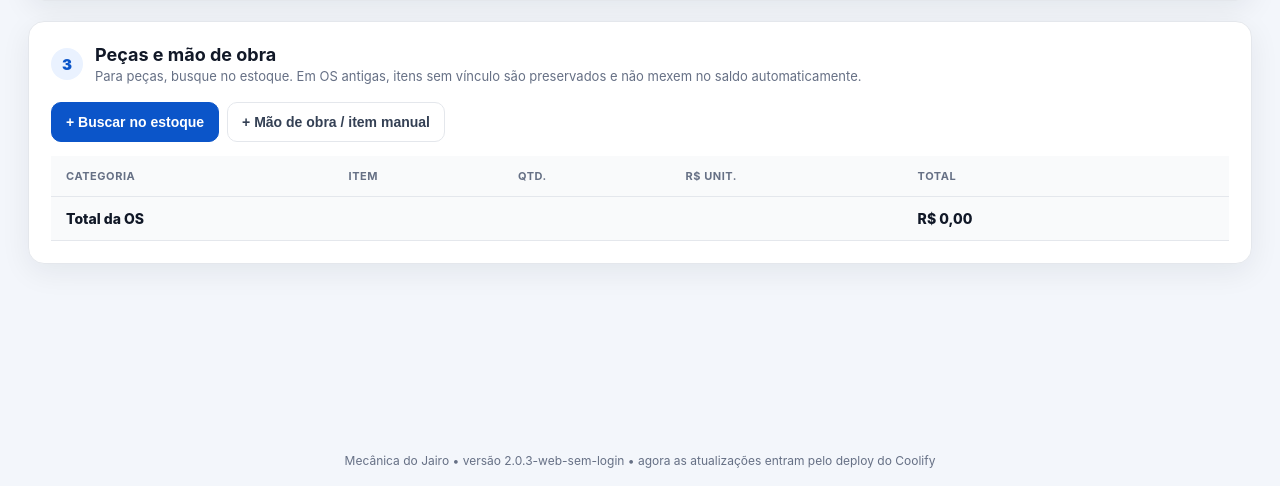
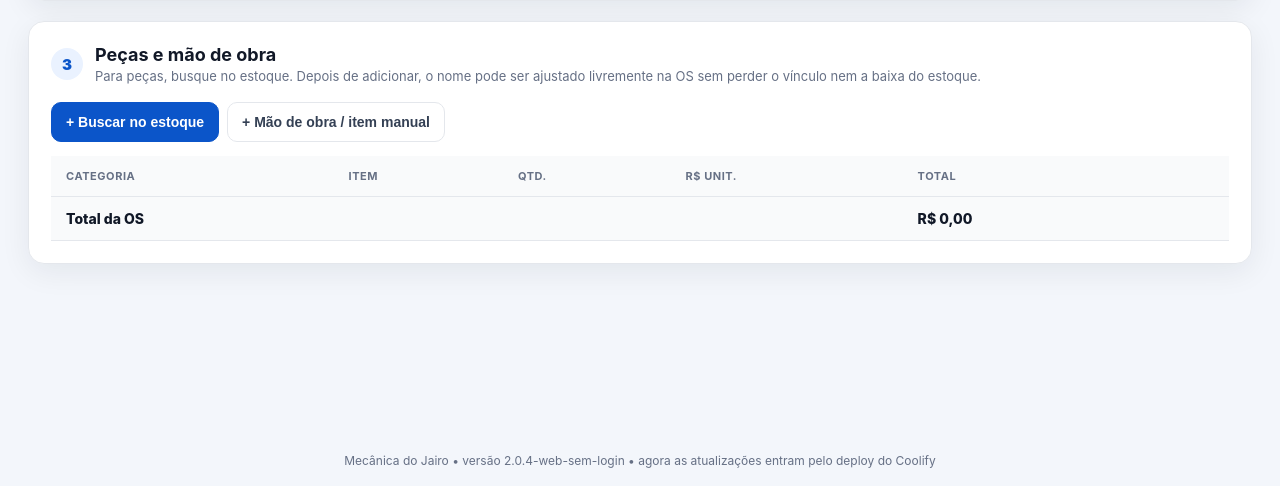
Before and after one commit to sketchJayJay/Mec-nica-do-Jairo, a Flask app: page /os/nova in a window 1280 px wide. Shown: the part 965-1451 px from the top of the page. Run offline with Flask 3, Linux system fonts and the light colour scheme; some libraries are stand-ins or nearby versions.

Commit message:
Add files via upload

```diff
--- a/app.py
+++ b/app.py
@@ -42,7 +42,7 @@ from db import (
     transaction,
 )
 
-APP_VERSION = "2.0.3-web-sem-login"
+APP_VERSION = "2.0.4-web-sem-login"
 
 
 def create_app(test_config: dict | None = None) -> Flask:
--- a/static/js/os_form.js
+++ b/static/js/os_form.js
@@ -19,7 +19,7 @@
         <input type="hidden" name="item_origem_estoque[]" value="${origin}">
         <input class="item-cat" name="item_categoria[]" value="${esc(item.categoria || '')}" aria-label="Categoria" ${origin ? 'readonly title="Item vinculado ao estoque. Para trocar a peça, remova a linha e adicione outra pelo estoque."' : ''}>
       </td>
-      <td><input class="item-name" name="item_nome[]" value="${esc(item.item || '')}" required aria-label="Item" ${origin ? 'readonly title="Item vinculado ao estoque. Para trocar a peça, remova a linha e adicione outra pelo estoque."' : ''}></td>
+      <td><input class="item-name" name="item_nome[]" value="${esc(item.item || '')}" required aria-label="Item" ${origin ? 'title="Nome editável somente nesta OS. O vínculo e a baixa continuam sendo feitos pelo item original do estoque."' : ''}></td>
       <td><input class="item-qty" name="item_qtde[]" type="number" min="1" step="1" value="${qty}" aria-label="Quantidade"></td>
       <td><input class="item-price" name="item_preco[]" inputmode="decimal" value="${price.toFixed(2)}" aria-label="Preço unitário"></td>
       <td class="row-total">${money(qty*price)}</td>
--- a/templates/os_form.html
+++ b/templates/os_form.html
@@ -37,7 +37,7 @@
 </div></section>
 
 <section class="panel form-panel items-editor">
-<div class="section-title"><span>3</span><div><h2>Peças e mão de obra</h2><p>Para peças, busque no estoque. Em OS antigas, itens sem vínculo são preservados e não mexem no saldo automaticamente.</p></div></div>
+<div class="section-title"><span>3</span><div><h2>Peças e mão de obra</h2><p>Para peças, busque no estoque. Depois de adicionar, o nome pode ser ajustado livremente na OS sem perder o vínculo nem a baixa do estoque.</p></div></div>
 <div class="item-toolbar"><button type="button" class="btn primary" id="open-stock">+ Buscar no estoque</button><button type="button" class="btn" id="add-labor">+ Mão de obra / item manual</button></div>
 <div class="table-wrap"><table id="items-table"><thead><tr><th>Categoria</th><th>Item</th><th>Qtd.</th><th>R$ unit.</th><th>Total</th><th></th></tr></thead><tbody></tbody><tfoot><tr><td colspan="4">Total da OS</td><td id="grand-total">R$ 0,00</td><td></td></tr></tfoot></table></div>
 </section>
```
